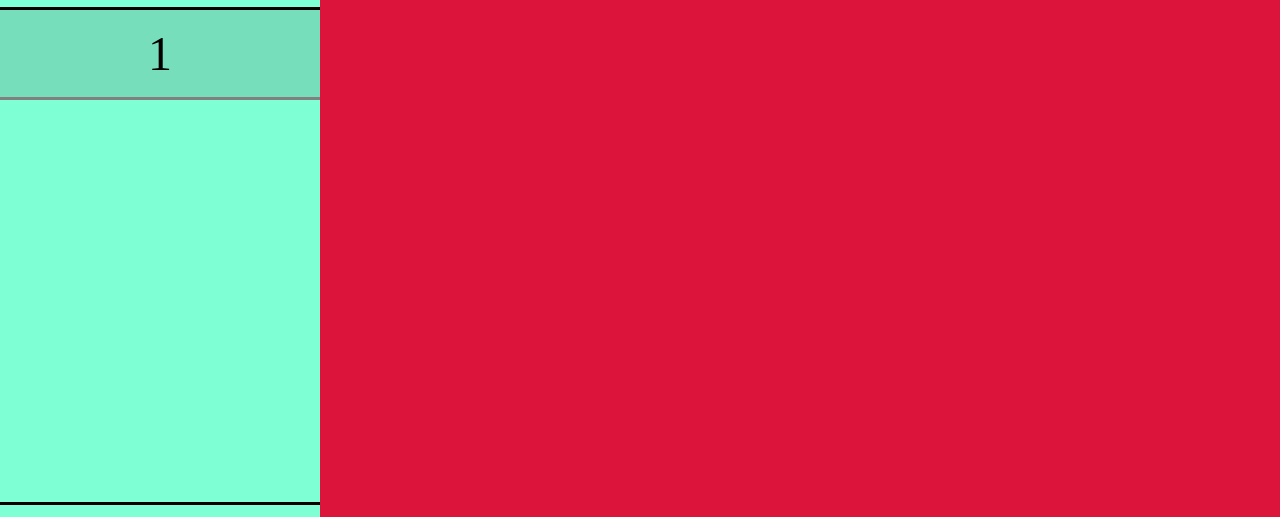
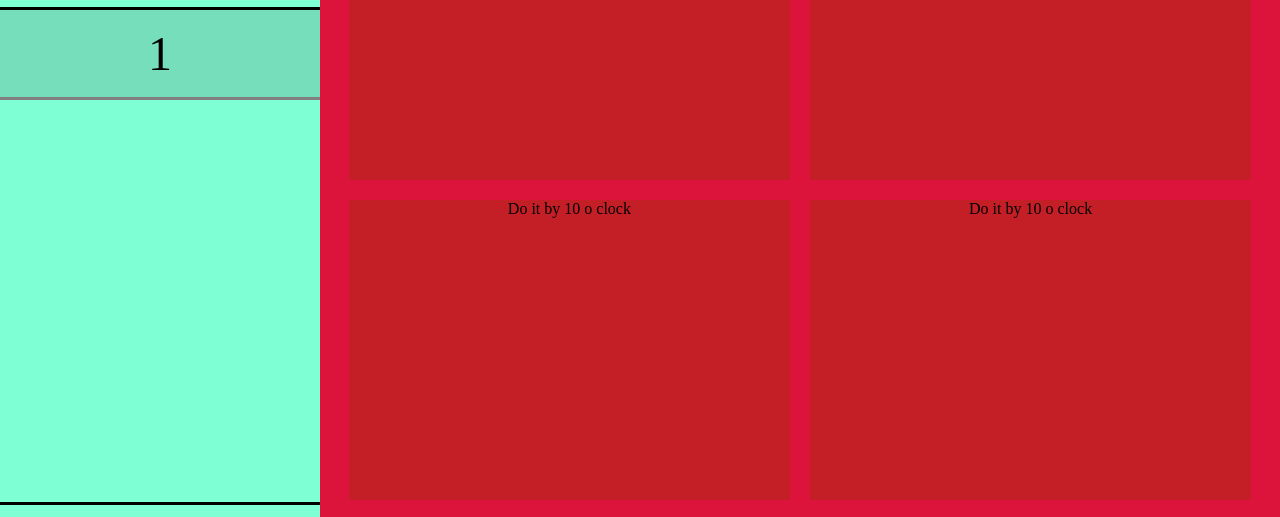
Before and after one commit to photonnn/TODO-list, a website built with webpack: page dist/index.html in a window 1280 px wide. Shown: the part 196-713 px from the top of the page. Built offline with Linux system fonts and the light colour scheme.

Commit message:
Finish demo website

```diff
--- a/src/style.css
+++ b/src/style.css
@@ -1,6 +1,7 @@
 * {
     padding: 0;
     margin: 0;
+    box-sizing: border-box;
 }
 
 body {
@@ -26,6 +27,7 @@ body {
 #home {
     flex: 1;
     border-bottom: 5px black solid;
+    border-right: 10px groove crimson;
 }
 
 #projects {
@@ -39,6 +41,10 @@ body {
 #content {
     flex: 3;
     background-color: crimson;
+    display: flex;
+    justify-content: space-between;
+    align-items: center;
+    flex-direction: column;
 }
 
 .expand {
@@ -86,3 +92,36 @@ body {
     flex: 5;
     text-align: center;
 }
+
+.tasks {
+    flex: 1;
+    display: grid;
+    grid-template-columns: repeat(auto-fit, minmax(300px, 1fr));
+    grid-gap: 20px;
+    overflow-y: scroll;
+    width: 100%;
+    padding: 3%;
+}
+
+.task {
+    height: 300px;
+    background-color: rgba(190, 34, 34, 0.795);
+    display: flex;
+    justify-content: center;
+}
+
+#content > *:not(.tasks) {
+    display: flex;
+    justify-content: center;
+    width: 100%;
+}
+
+header {
+    font-size: 40px;
+}
+
+#addTask {
+    font-size: 40px;
+    color: white;
+    background-color: black;
+}
```
Also changed, not shown: dist/index.html, dist/main.js.
